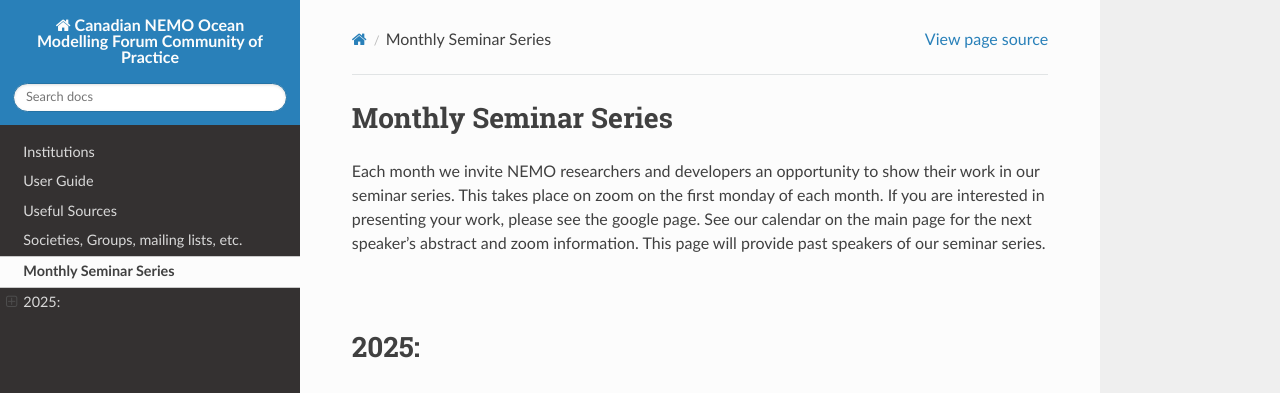
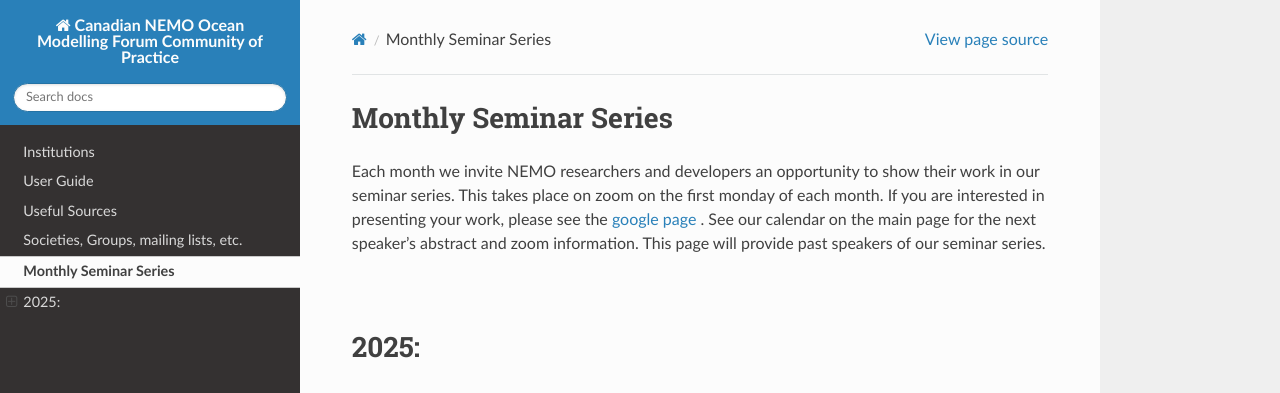
Before and after one commit to UofA-NEMO/Canadian-NEMO-Ocean-Modelling-Forum-Community-of-Practice, a Sphinx documentation site: the page built from docs/Seminar.rst, in a window 1280 px wide and 900 px high. Shown: the top 393 px of the window. Built offline with Sphinx 7.4.7 and the Read the Docs theme 3.1.0, drawn with Linux system fonts in a browser that asks for light colours; pages that are not in the unit, such as notebooks, are missing from menus; part of the change alters nothing that is shown.

```diff
--- a/docs/Seminar.rst
+++ b/docs/Seminar.rst
@@ -1,7 +1,7 @@
 Monthly Seminar Series
 ======================
 
-Each month we invite NEMO researchers and developers an opportunity to show their work in our seminar series. This takes place on zoom on the first monday of each month. If you are interested in presenting your work, please see the google page. See our calendar on the main page for the next speaker's abstract and zoom information. This page will provide past speakers of our seminar series.
+Each month we invite NEMO researchers and developers an opportunity to show their work in our seminar series. This takes place on zoom on the first monday of each month. If you are interested in presenting your work, please see the `google page <https://docs.google.com/forms/d/e/1FAIpQLSejoRsr-bj92uA1yKdWmb7neb4x7W8f9FmFb0zgqZLE2tw-TA/viewform?usp=sharing>`_ . See our calendar on the main page for the next speaker's abstract and zoom information. This page will provide past speakers of our seminar series.
 
 |
 2025:
```
